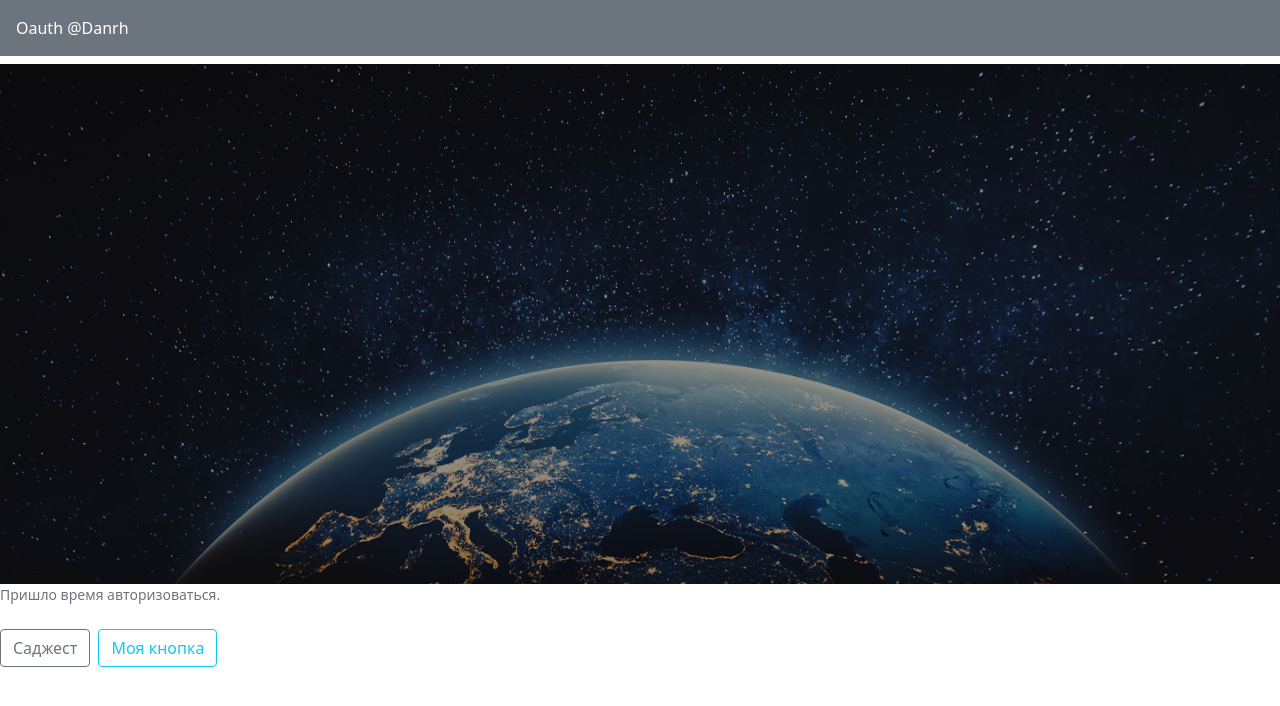
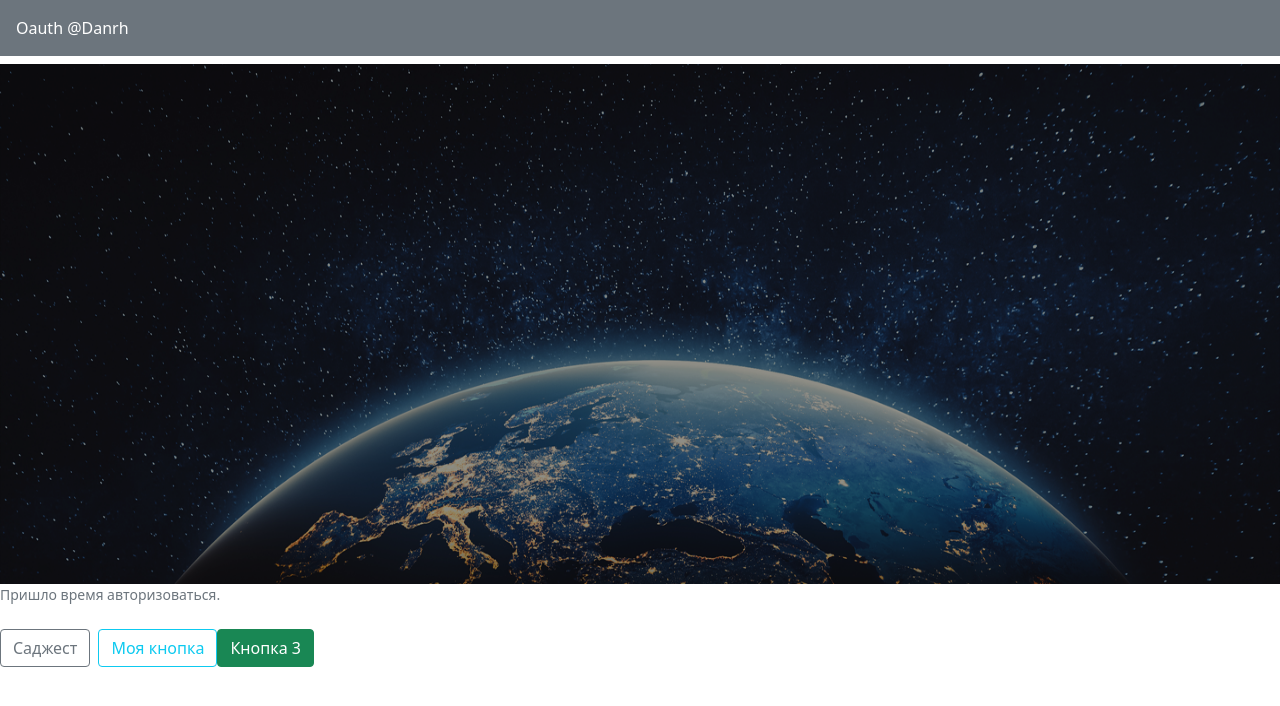
Before and after one commit to DanRHamidullin/oauth-master-class-main, a website built with Parcel: page src/index.html in a window 1280 px wide. Built offline with nearby package versions, Linux system fonts and the light colour scheme.

Commit message:
Необходимые изменения для первого деплоя на vercel

```diff
--- a/src/index.html
+++ b/src/index.html
@@ -23,6 +23,7 @@
     <div class="buttons">
       <button id="suggest" class="btn btn-outline-secondary">Саджест</button>
       <button id="button" class="btn btn-outline-info">Моя кнопка</button>
+      <button id="button3" href="https://oauth.yandex.ru/authorize?response_type=code&client_id=9a9e07e0730a4cc6a380e6a3920b9f6d&redirect_uri=https://oauth.yandex.ru/verification_code" class="btn btn-success">Кнопка 3</button>
     </div>
     <div id="buttonContainer" class="buttonsContainer"></div>
 
```
